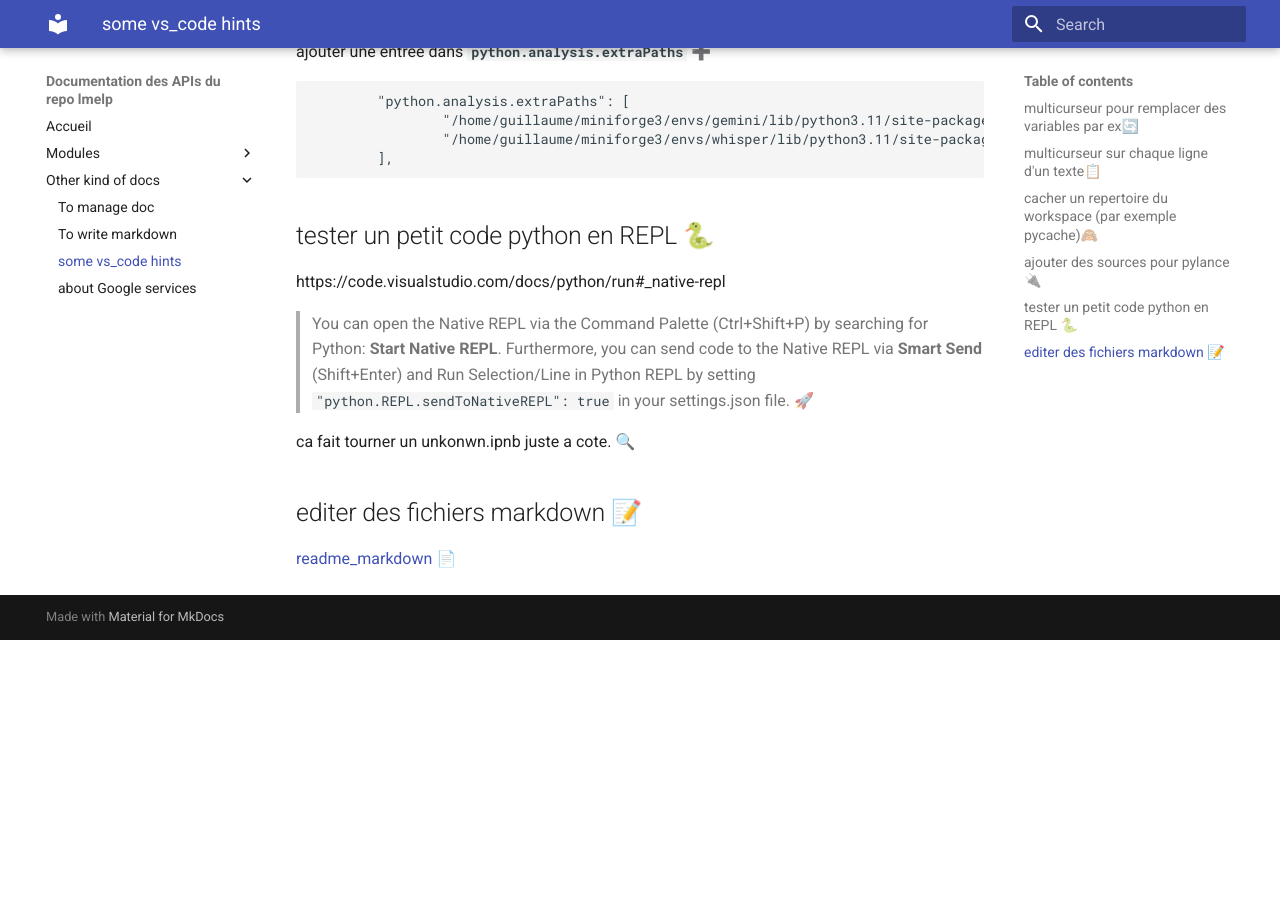
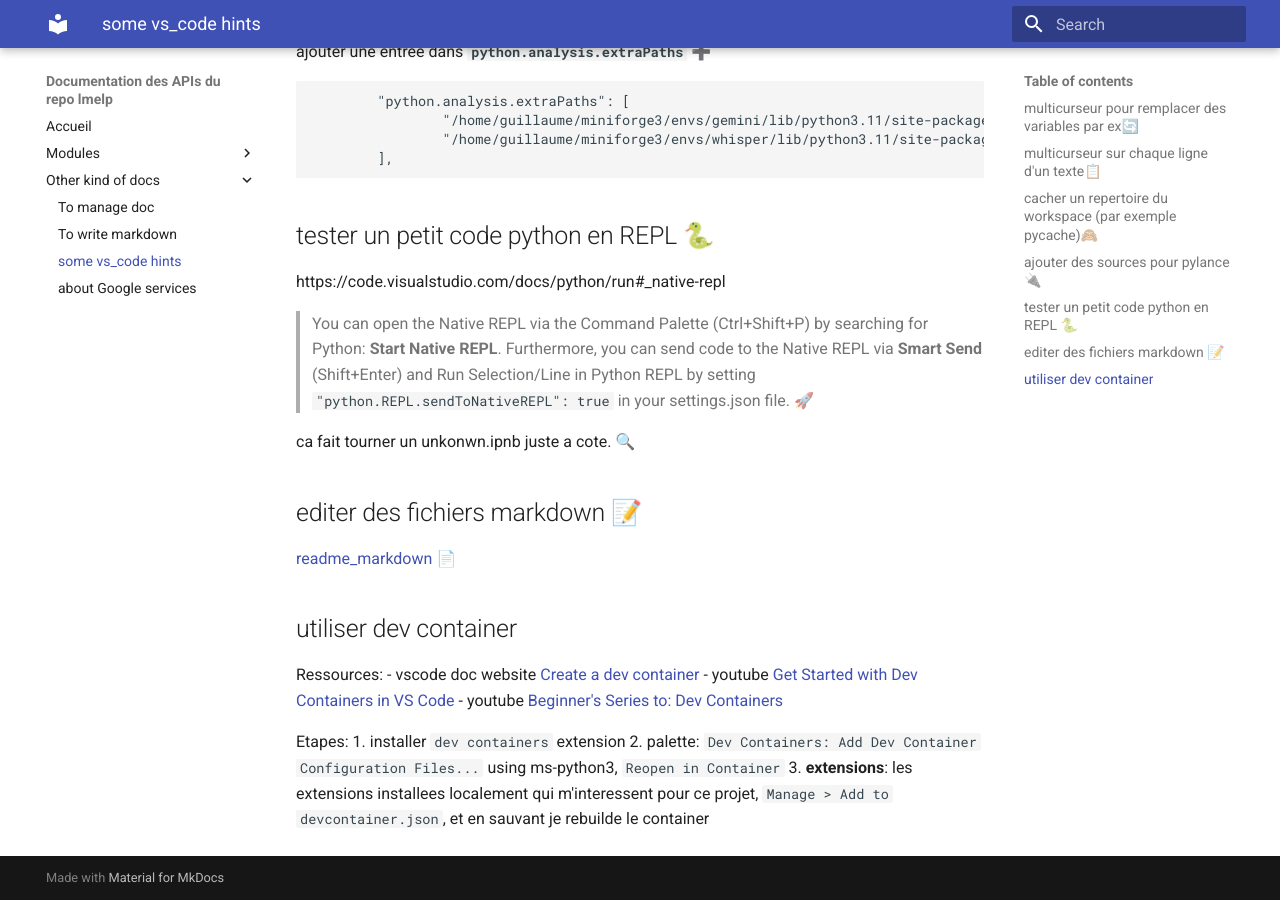
Before and after one commit to castorfou/lmelp, an MkDocs documentation site: the page built from docs/readme_vscode_hints.md, in a window 1280 px wide and 900 px high, scrolled down 1027 px. Built offline with MkDocs 1.6.1 and Material for MkDocs 9.7.7, drawn with Linux system fonts in a browser that asks for light colours; before the commit the page ends 1667 px from its top, so only the background shows below that.

Commit message:
init config

```diff
--- a/.pre-commit-config.yaml
+++ b/.pre-commit-config.yaml
@@ -9,13 +9,13 @@
   rev: 24.10.0
   hooks:
   - id: black
-    language_version: python3.11
+    language_version: python3.12
 
 - repo: https://github.com/psf/black-pre-commit-mirror
   rev: 24.10.0
   hooks:
   - id: black-jupyter
-    language_version: python3.11
+    language_version: python3.12
 
 - repo: https://github.com/pre-commit/pre-commit-hooks
   rev: v5.0.0 # Use the version you want
--- a/docs/readme_vscode_hints.md
+++ b/docs/readme_vscode_hints.md
@@ -54,3 +54,15 @@
 ## editer des fichiers markdown 📝
 
 [readme_markdown](readme_markdown.md) 📄
+
+## utiliser dev container
+
+Ressources:
+- vscode doc website [Create a dev container](https://code.visualstudio.com/docs/devcontainers/create-dev-container)
+- youtube [Get Started with Dev Containers in VS Code](https://www.youtube.com/watch?v=b1RavPr_878&t=169s)
+- youtube [Beginner's Series to: Dev Containers](https://www.youtube.com/playlist?list=PLj6YeMhvp2S5G_X6ZyMc8gfXPMFPg3O31)
+
+Etapes:
+1. installer `dev containers` extension
+2. palette: `Dev Containers: Add Dev Container Configuration Files...` using ms-python3, `Reopen in Container`
+3. **extensions**: les extensions installees localement qui m'interessent pour ce projet, `Manage > Add to devcontainer.json`, et en sauvant je rebuilde le container
```
Also changed, not shown: 2 other files.
